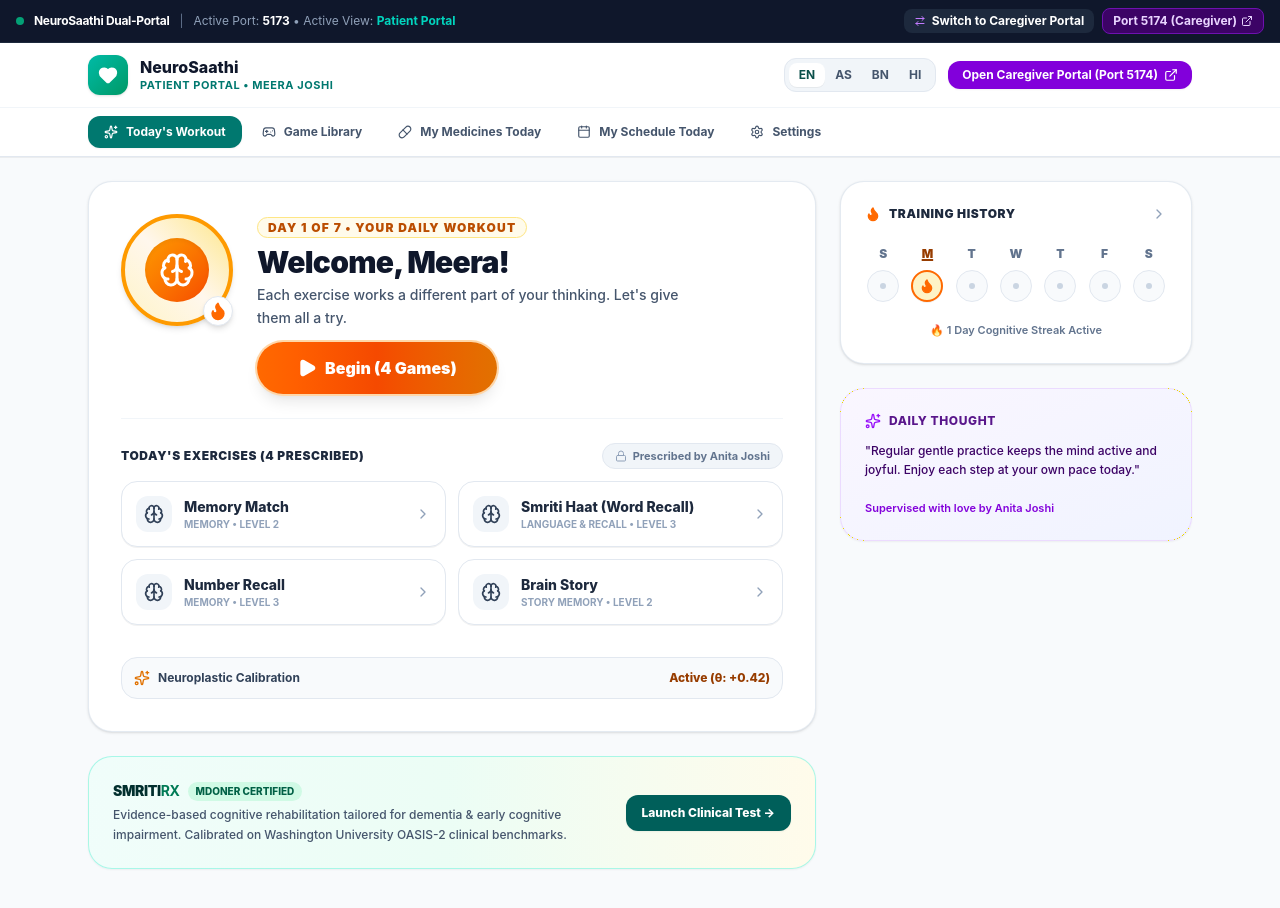
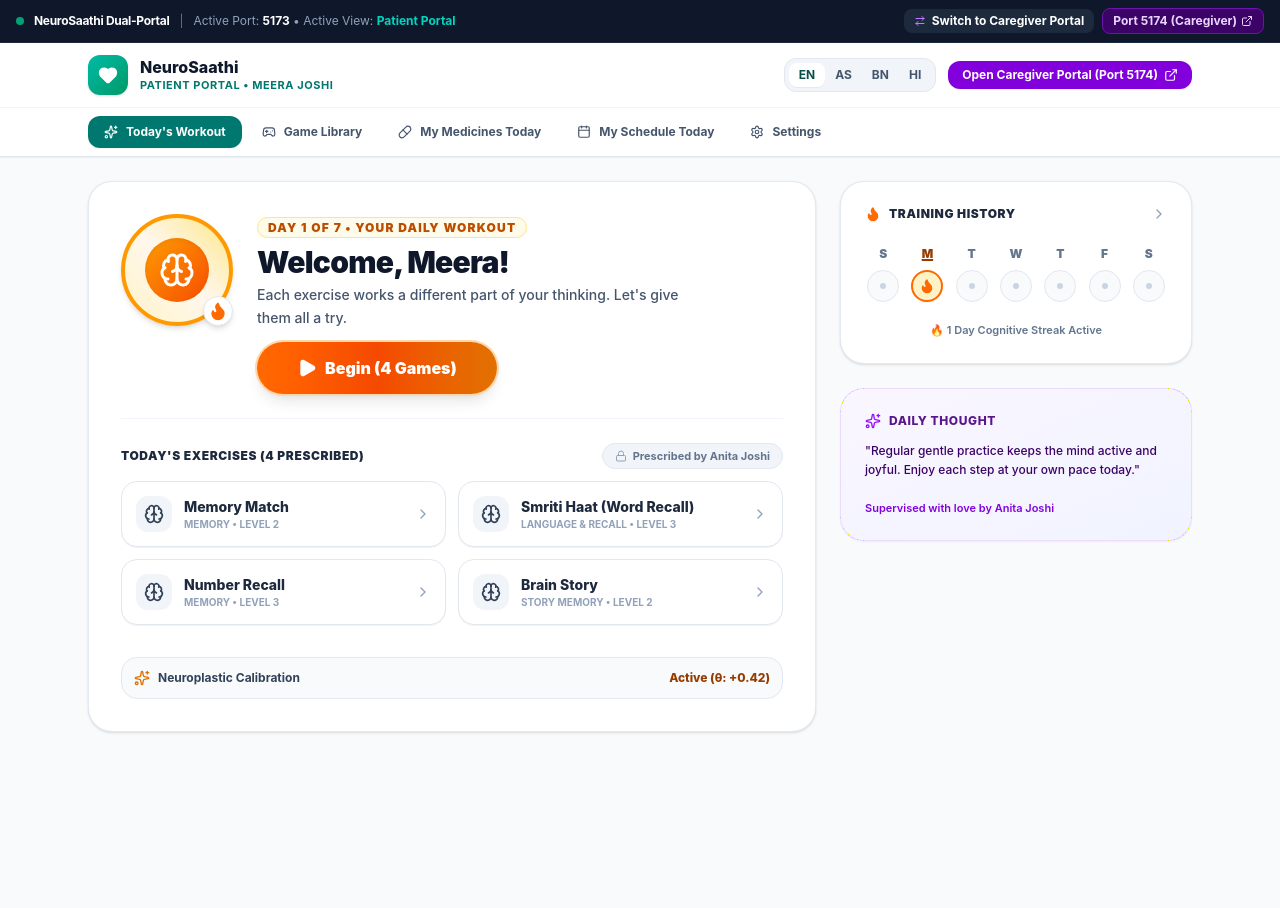
Before and after one commit to ParthNaukarkar/Dementia-, a React (Vite) app: page / in a window 1280 px wide. Shown: the top 908 px of the page. After the commit the page ends 843 px from the top, so only its background shows below. Built offline with nearby package versions, Linux system fonts and the light colour scheme.

Commit message:
fix(patient-portal): remove clinical test option banner from patient today home

```diff
--- a/src/components/dashboard/PatientTodayHome.tsx
+++ b/src/components/dashboard/PatientTodayHome.tsx
@@ -250,30 +250,6 @@ export const PatientTodayHome: React.FC<PatientTodayHomeProps> = ({
 
         </div>
 
-        {/* LumosityRx / Digital Therapeutic Prescribed Banner (Image 1 Bottom) */}
-        <div className="rounded-3xl bg-gradient-to-r from-teal-50 via-emerald-50 to-amber-50 border border-teal-200/80 p-5 sm:p-6 shadow-xs flex flex-col sm:flex-row items-start sm:items-center justify-between gap-4">
-          <div className="space-y-1">
-            <div className="flex items-center gap-2">
-              <span className="font-black text-sm text-teal-950 uppercase tracking-tight">
-                Smriti<span className="text-emerald-700 font-bold">Rx</span>
-              </span>
-              <span className="text-[10px] font-extrabold uppercase bg-emerald-100 text-emerald-800 px-2 py-0.5 rounded-full">
-                MDoNER Certified
-              </span>
-            </div>
-            <p className="text-xs text-slate-600 max-w-lg leading-relaxed font-medium">
-              Evidence-based cognitive rehabilitation tailored for dementia & early cognitive impairment. Calibrated on Washington University OASIS-2 clinical benchmarks.
-            </p>
-          </div>
-
-          <button
-            onClick={() => onLaunchGame('word-recall')}
-            className="px-4 py-2.5 rounded-xl bg-teal-800 hover:bg-teal-900 text-white font-extrabold text-xs shadow-xs transition-all cursor-pointer shrink-0"
-          >
-            Launch Clinical Test →
-          </button>
-        </div>
-
       </div>
 
       {/* RIGHT COLUMN: Training History + Current LPI (4 Cols on desktop) */}
```
